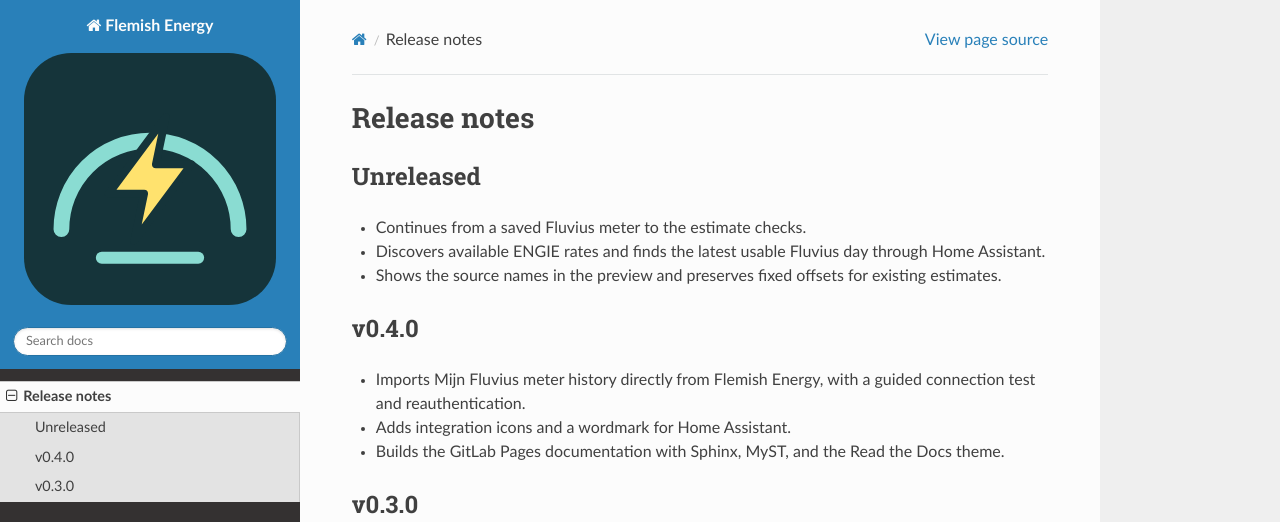
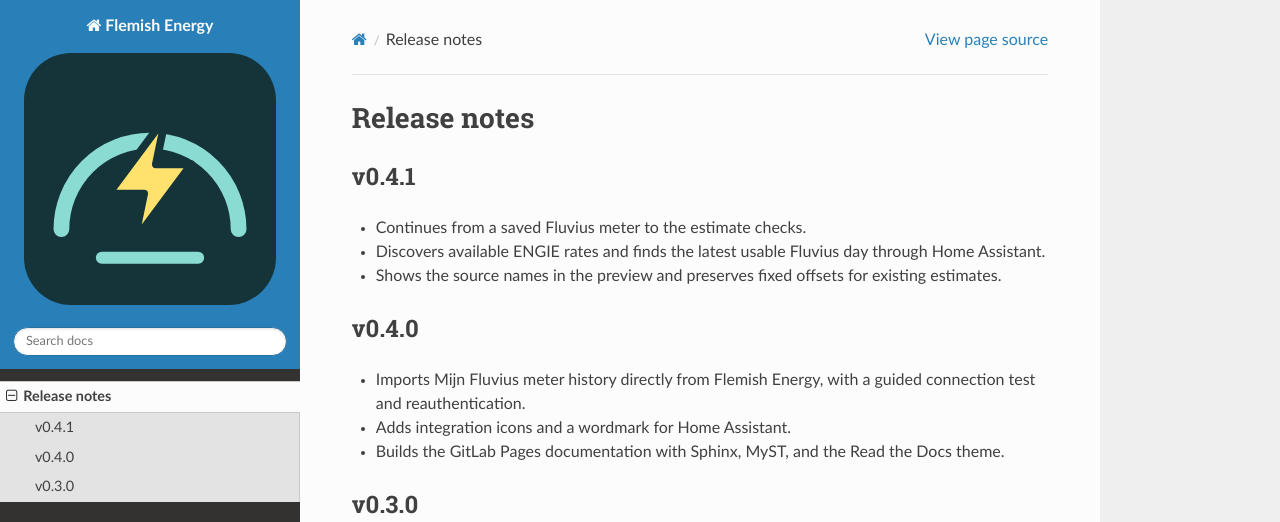
Before and after one commit to arrys/ha-flemish-energy, a Sphinx documentation site: the page built from docs/changelog.md, in a window 1280 px wide. Shown: the top 522 px of the page. Built offline with Sphinx 7.4.7 and the Read the Docs theme 3.1.0, drawn with Linux system fonts in a browser that asks for light colours; the version number could not be read and is left out.

Commit message:
Prepare Flemish Energy v0.4.1

```diff
--- a/docs/changelog.md
+++ b/docs/changelog.md
@@ -1,6 +1,6 @@
 # Release notes
 
-## Unreleased
+## v0.4.1
 
 - Continues from a saved Fluvius meter to the estimate checks.
 - Discovers available ENGIE rates and finds the latest usable Fluvius day through Home Assistant.
```
Also changed, not shown: 1 other file.
